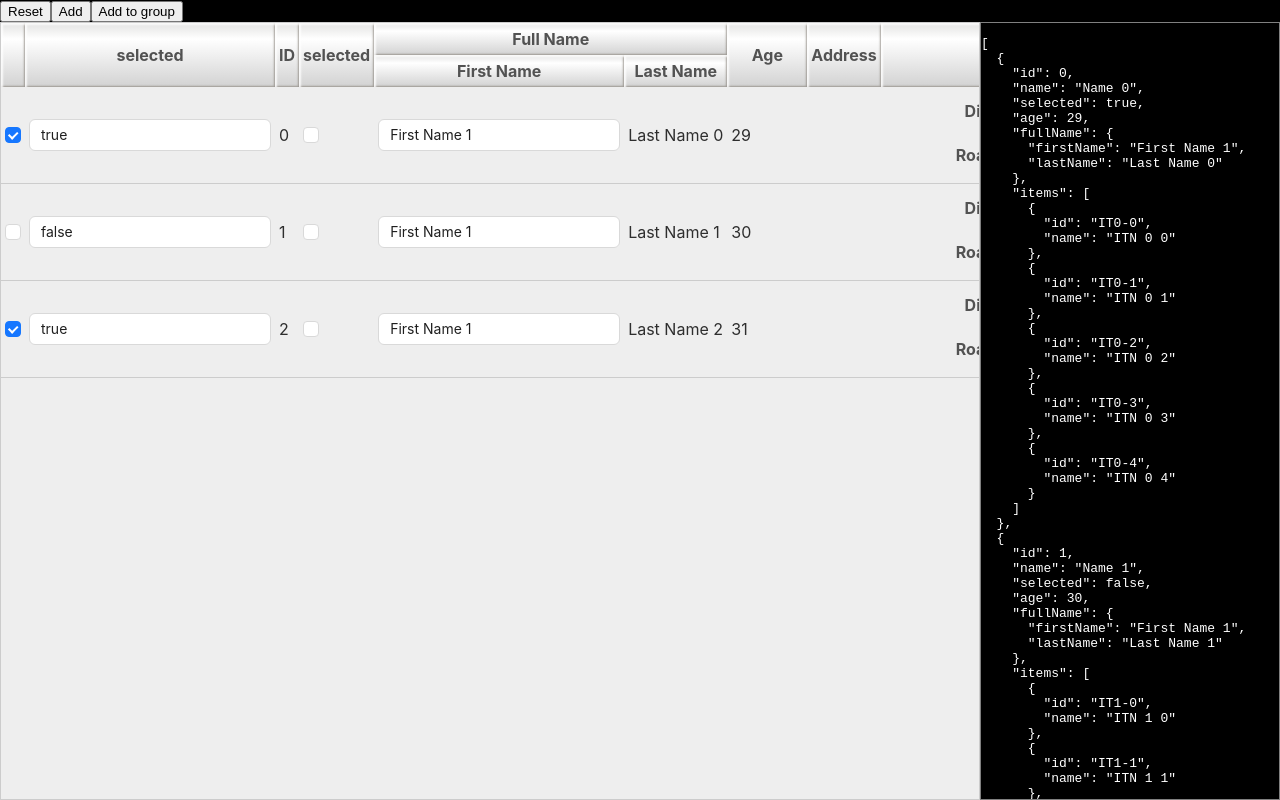
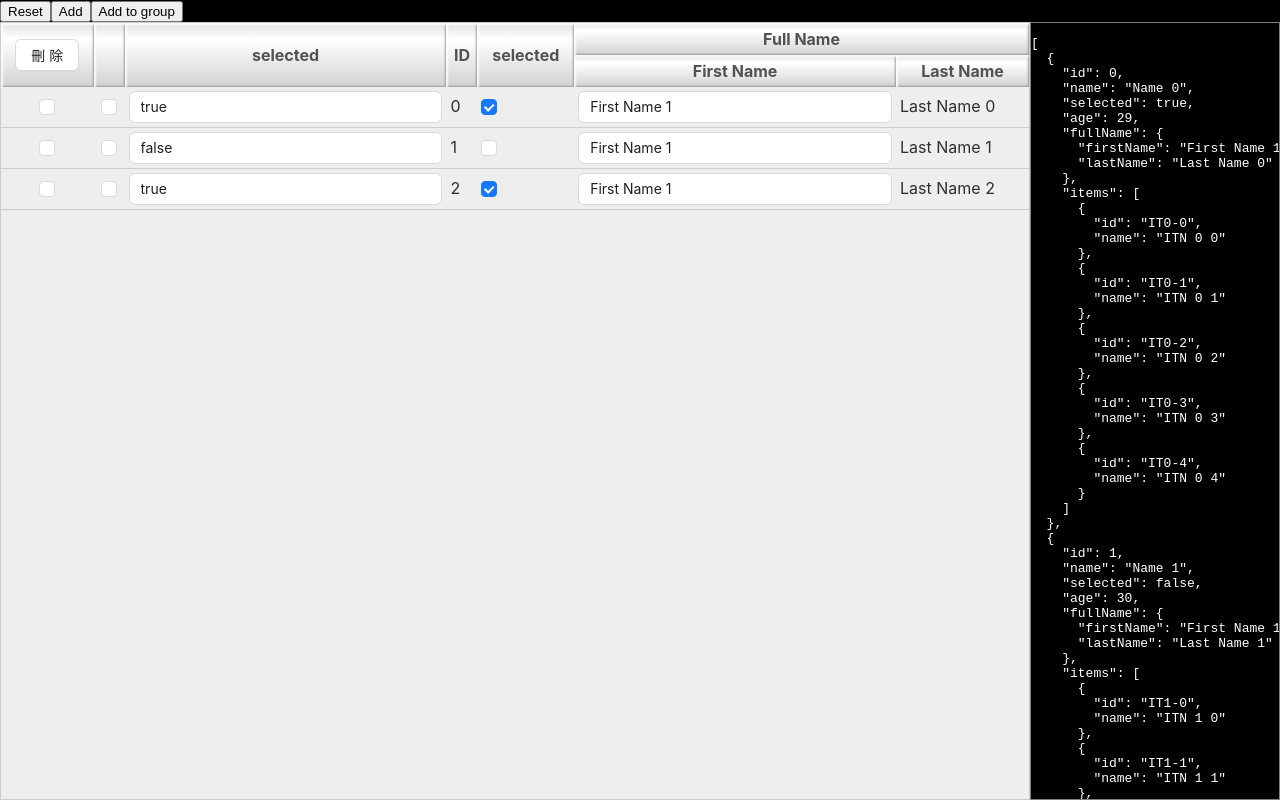
Before and after one commit to jorenlai/jrsymphony, a React (Create React App) app: page /table in a window 1280 px wide. Built offline with nearby package versions, Linux system fonts and the light colour scheme.

Commit message:
deletable

```diff
--- a/src/AppTable.js
+++ b/src/AppTable.js
@@ -4,7 +4,6 @@ import Test from './test';
 import Test1 from './jrs/test1';
 import JRSubmit from './jrs/JRSubmit';
 import JRSelect from './jrs/JRSelect';
-// import JRTable from './jrs/JRTableOld';
 import { useRef, useState } from 'react';
 import { genData, po } from './jrs/JRUtils';
 import styled from 'styled-components';
@@ -78,6 +77,7 @@ function AppTable() {
 			>Add to group</button>
 		</div>
 		<Table
+			cover={'aaaaaaaaaaaaaaaa'}
 			XXonRowClick={({record})=>{
 				alert(JSON.stringify(record))
 			}}
@@ -91,6 +91,8 @@ function AppTable() {
 				url:'api/list.json'
 				// url:'api/groupList.json'
 				,autoRun:true
+				// ,successMessage:'yyyyyyyyyyy'
+				// ,failedMessage:'ffffffffffffff'
 			}}
 			initValue={[
 					{name:'Joren'}
@@ -103,70 +105,96 @@ function AppTable() {
 			}}
 			XgroupHeader={[
 				{
-					label:'Group Header',colSpan:7
+					label:'Group Header',colSpan:8
+					,align:'center'
+					// ,style(){
+					// 	return {
+					// 		border:'1px solid red'
+					// 	}
+					// }
+					,style:{
+						border:'1px solid blue'
+					}
 					,render({groupData,groupIndex}){
 						const totalAge=groupData?.reduce((acc,record)=>{
 							return acc+=record.age ?? 0
 						},0)
-						return `Total age: ${totalAge}`
+						return `Total age: ${groupIndex}`
 					}
 				}
 			]}
-			xgroupFooter={[
-				[
-					{label:'Name',colSpan:2
-						,render({groupData}){
-							return `My name is ${groupData?.[0]?.fullName?.firstName} ${groupData?.[0]?.fullName?.lastName}  `
-						}
+			// groupFooter={[
+			// 	[
+			// 		{label:'Name',colSpan:2
+			// 			,render({groupData}){
+			// 				return `My name is ${groupData?.[0]?.fullName?.firstName} ${groupData?.[0]?.fullName?.lastName}  `
+			// 			}
+			// 		}
+			// 		,{}
+			// 		,{label:'Address',colSpan:4}
+			// 	]
+			// 	,[
+			// 		{label:'Group Footer 3',colSpan:7
+			// 			,render({groupData,groupIndex}){
+			// 				return ` All ${groupIndex} record`
+			// 			}
+			// 		}
+			// 	]
+			// ]}
+
+			// footColumns={[
+			// 	[
+			// 		{label:'Name A',xcolSpan:2
+			// 			,style(){
+			// 				return {
+			// 					border:'10px solid green'
+			// 					,color:'red'
+			// 				}
+			// 			}
+			// 			// ,type:Input
+			// 			,render(a,b,c){
+			// 				po('a,b,c',a,b,c)
+			// 				po('this',this.getDataSource())
+			// 				return 'render AA'
+			// 			}
+			// 		}
+			// 		,{label:'Address',xcolSpan:4
+			// 			,type:Input
+
+			// 		}
+			// 		,{label:'Label',colSpan:2}
+			// 		,{label:'Address',rowSpan:4}
+			// 		,{label:'Address',rowSpan:4}
+			// 	]
+			// 	,[
+			// 		{label:'Name',xcolSpan:2
+			// 			// ,render({groupData}){
+			// 			// 	return `My name is ${groupData?.[0]?.fullName?.firstName} ${groupData?.[0]?.fullName?.lastName}  `
+			// 			// }
+			// 		}
+			// 		,{label:'2',colSpan:2}
+			// 		,{label:'21'}
+			// 	]
+
+			// ]}
+			delete={{
+				url:'aaa'
+
+			}}
+			deletable={{
+				name:'deletableDD'
+				,sendValue:'id'
+				,sendName:'itemsId'
+				,successMessage:'delete success'
+				,failedMessage:'delete failed'
+				,response(){
+					return {
+						status:200
 					}
-					,{}
-					,{label:'Address',colSpan:4}
-				]
-				,[
-					{label:'Group Footer 3',colSpan:7
-						,render({groupData}){
-							return ` All ${groupData.length} record`
-						}
-					}
-				]
-			]}
-
-			xfootColumns={[
-				[
-					{label:'Name',xcolSpan:2
-						,style(){
-							return {
-								border:'10px solid green'
-								,color:'red'
-							}
-						}
-						// ,type:Input
-						,render(){
-							return 'render'
-						}
-					}
-					,{label:'Address',xcolSpan:4
-						,type:Input
-
-					}
-					,{label:'Label',colSpan:2}
-					,{label:'Address',rowSpan:4}
-					,{label:'Address',rowSpan:4}
-				]
-				,[
-					{label:'Name',xcolSpan:2
-						// ,render({groupData}){
-						// 	return `My name is ${groupData?.[0]?.fullName?.firstName} ${groupData?.[0]?.fullName?.lastName}  `
-						// }
-					}
-					,{label:'2',colSpan:2}
-					,{label:'21'}
-				]
-
-			]}
-
+				}
+			}}
 			checkable={{
-				name:'selected'
+				name:'checkedCC'
 			}}
 			columns={[
 				{name:'selected',label:'selected'
@@ -177,16 +205,9 @@ function AppTable() {
 					,onChange(e,{value,onChange,me}){
 						onChange(e.target.checked)
 					}
-					,XtypeStyle({record}){
-						po(record)
+					,funcProps({value}){
 						return {
-							border:`1px solid ${record.name==null||record.name.trim()==''?'red':''}`
-							,width:'100%'
-						}
-					}
-					,Xstyle(){
-						return {
-							border:'1px solid red'
+							checked:value
 						}
 					}
 				}
@@ -197,16 +218,16 @@ function AppTable() {
 						,{name:'lastName',label:'Last Name',XgroupFootertype:JRInput}
 					]
 				}
-				,{name:'age',label:'Age',Xtype:InputNumber,width:'80px'}
-				,{name:'address',label:'Address'}
-				,{name:'theMap',label:'Form'
-					,width:'280px'
-					,type:JRFields
-					,columns:[
-						{name:'dist',label:'Dist',type:Input}
-						,{name:'road',label:'Road',type:Input}
-					]
-				}
+				// ,{name:'age',label:'Age',Xtype:InputNumber,width:'80px'}
+				// ,{name:'address',label:'Address'}
+				// ,{name:'theMap',label:'Form'
+				// 	,width:'280px'
+				// 	,type:JRFields
+				// 	,columns:[
+				// 		{name:'dist',label:'Dist',type:Input}
+				// 		,{name:'road',label:'Road',type:Input}
+				// 	]
+				// }
 			]}
 
 			// start={function({setStyle}){
@@ -216,36 +237,36 @@ function AppTable() {
 			// 	return <div>start</div>
 			// }}
 			right={function({setStyle}){
-				po('left this ',this)
 				setStyle({
-					flexBasis:'300px'
+					flexBasis:'250px'
 					,border:'1px solid gray'
 					,overflow: 'overlay'
 				})
 				return <pre>{JSON.stringify(this.getValue(),null,2)}</pre>
 			}}
-			Xheader={function({setStyle}){
-				setStyle({
-					border:'1px solid blue'
-					,flexBasis:'200px'
-					,overflow: 'overlay'
-				})
-				const me=this
-				return <div>
-					<button
-						onClick={()=>{
-							me.add({name:'Added name'},1,0)
-						}}
-					>Button</button>
-					<pre>{JSON.stringify(this.getValue(),null,4)}</pre>
-				</div>
-			}}
-			Xfooter={function({setStyle}){
-				setStyle({
-					border:'1px solid yellow'
-				})
-				return <div>AVC</div>
-			}}
+			// header={function({setStyle,...props}){
+			// 	po('propspropspropsprops',props)
+			// 	setStyle({
+			// 		border:'1px solid blue'
+			// 		// ,flexBasis:'200px'
+			// 		// ,overflow: 'overlay'
+			// 	})
+			// 	const me=this
+			// 	return <div>
+			// 		<button
+			// 			onClick={()=>{
+			// 				po('',this.getChecked())
+			// 				// me.add({name:'Added name'},1,0)
+			// 			}}
+			// 		>Button</button>
+			// 	</div>
+			// }}
+			// Xfooter={function({setStyle}){
+			// 	setStyle({
+			// 		border:'1px solid yellow'
+			// 	})
+			// 	return <div>AVC</div>
+			// }}
 			// right={function({setStyle}){
 			// 	setStyle({
 			// 		flexBasis:'200px'
--- a/src/jrs/JRFrame/JRFrame.jsx
+++ b/src/jrs/JRFrame/JRFrame.jsx
@@ -16,7 +16,7 @@ const FreeType=({tag:Tag,config,me,className})=>{
 
 export default class JRFrame extends JRSubmit {
 
-    render(){
+    renderer(){
         return <StyledJRFrame style={this.props.style} className={`${this.props.className} jr-frame`} >
             <FreeType tag='div' config={this.props.start} me={this} className={'start'}/>
             <main>
--- a/src/jrs/JRSubmit.jsx
+++ b/src/jrs/JRSubmit.jsx
@@ -3,6 +3,7 @@ import axios from 'axios'
 import { colonValueString, flexType, po } from './JRUtils'
 import { displaySpinner } from '../jrx/LoadingBar'
 import msg from '../jrx/IMessage'
+import styled from 'styled-components'
 
 
 const axiosSubmit = axios.create({
@@ -11,6 +12,13 @@ const axiosSubmit = axios.create({
     ,maxBodyLength: 104857600 //100mb 104857600
     ,maxContentLength: 104857600 //100mb
 })
+
+const StyledCover=styled.div`
+    border:2px solid red;
+`
+const Cover=({children})=>{
+    return <StyledCover>{children}</StyledCover>
+}
 
 export default class JRSubmit extends React.Component {
     #methods = ['get', 'post', 'put','patch','delete','download']
@@ -51,7 +59,6 @@ export default class JRSubmit extends React.Component {
             {
                 method:'post'
                 ,updateValue:false
-                // ,updateRawValue:true
             }
             ,this.props['post']
             ,config
@@ -71,6 +78,18 @@ export default class JRSubmit extends React.Component {
         this.submit(config)
     }
 
+    delete(config = {}) {
+        config = Object.assign(
+            {
+                method:'delete'
+                ,updateValue:false
+            }
+            ,this.props['delete']
+            ,config
+        )
+        this.submit(config)
+    }
+
     get from(){
         return this.props.value===undefined?'state':'props'
     }
@@ -82,7 +101,7 @@ export default class JRSubmit extends React.Component {
         this.setState({isDirty})
     }
     get rawValue(){
-        return this.state?.rawValue//{info:{1:1}}//
+        return this.state?.rawValue
     }
     setRawValue(rawValue){
         this.setState({rawValue:JSON.parse(JSON.stringify(rawValue??''))})
@@ -91,7 +110,6 @@ export default class JRSubmit extends React.Component {
         this.setValue(this.rawValue,true)
     }
     setValue(value,reset=false){
-        po('-----submit isetValue',value,this.props.me)
         if(this.props.onChange){
             this.props.onChange(value)
         }else{
@@ -161,6 +179,9 @@ export default class JRSubmit extends React.Component {
         if(method=='get'){
             if(sendValue==null || sendValue)params1.params=payload
             params1.headers=headers
+        }else if(method=='delete'){
+            if(sendValue==null || sendValue)params1.data=payload
+            params1.headers=headers
         }else{
             if(sendValue==null || sendValue){
                 params1=payload
@@ -178,8 +199,14 @@ export default class JRSubmit extends React.Component {
         }
     }
 
+    reload(){
+        po('reload 還沒有做 ')
+    }
+
     submit(config){
+        const me=this
         displaySpinner({mask:config.mask})
+        this.setState({loading:true})
         let _payload
         ;(()=>{
             if (Array.isArray(config.url)) {
@@ -207,13 +234,11 @@ export default class JRSubmit extends React.Component {
             .catch((res)=>{
                 this.handleResponse(res,_payload,config)
             })
-            // .finally(function (a,b,c) {
-            //     console.log('finally',a,b,c);
-            //     displaySpinner({mask:false})
-            // })
+            .finally(function (a,b,c) {
+                me.setState({loading:false})
+                displaySpinner({mask:false})
+            })
     }
-
-
 
     handleResponse=(response,payload,config)=>{
         if(Array.isArray(response)){
@@ -243,10 +268,15 @@ export default class JRSubmit extends React.Component {
             }
         }
         config.callback?.bind(this)(isSuccess,response,payload)
-        displaySpinner({mask:false})
+    }
+
+    renderer(){
+        return
     }
 
     render() {
-        return
+        return this.props.cover!=null && this.state?.lodaing
+            ?<Cover>{flexType(this.props.cover,this,null,null)}</Cover>
+            :this.renderer()
     }
 }
--- a/src/jrs/JRTable/JRTable.jsx
+++ b/src/jrs/JRTable/JRTable.jsx
@@ -1,14 +1,9 @@
-import styled from "styled-components";
-import { useMemo } from "react";
-import JRSubmit from "../JRSubmit";
 import { po } from "../JRUtils";
 import { TFoot, THead } from "./THead";
 import { TBodies } from "./TBodies";
 import { StyledJRTable } from "./StyledJRTable";
-import JRFields from "../JRFields/JRFields";
-import JRThreeType from "../JRThreeType";
 import JRFrame from "../JRFrame/JRFrame";
-import { Checkbox, Input, InputNumber, Radio } from "antd";
+import { Button, Checkbox } from "antd";
 
 const getMapObject=(map,names)=>{
     const name=names.shift(names)
@@ -36,16 +31,21 @@ export default class JRTable extends JRFrame {
     }
 
     //------------------------------------------------------------------------------------
+    getChecked(){
+        return [1,2,3,4]
+    }
     checkableColumn(props){
-        return {
-            render({value,onChange,...props}){
+        return {//方法1
+            render({value,onChange}){
                 return <Checkbox checked={value} onChange={(e)=>{onChange(e.target.checked)}}/>
             }
+            ,align:'center'
+            ,name:'checked'
             ,...props
         }
-        // return {
+        // return {//方法2
         //     type:Checkbox
-        //     ,funcConfig({value}){
+        //     ,funcProps({value}){
         //         po('fffffffffffff',value)
         //         return {
         //             align:'center'
@@ -59,9 +59,39 @@ export default class JRTable extends JRFrame {
         //     ,...props
         // }
     }
+    deletableColumn({name='deletable',sendValue,sendName,valueName,...props}){
+        return {
+            render({value,onChange}){
+                return <Checkbox checked={value} onChange={(e)=>{onChange(e.target.checked)}}/>
+            }
+            ,align:'center'
+            ,name
+            ,label(){
+                return <Button
+                    onClick={()=>{
+                        const value=this.props.delete.value
+                            ?? this.getDataSource()?.filter(record=>record[name]).map(record=>sendValue?record[sendValue]:record)
+                        const callback=this.props.delete.callback
+                            ?? function(a,b,c){
+                                this.reload()
+                            }
+                        this.delete({
+                            value:sendName?{[sendName]:value}:value
+                            ,callback
+                            ,...props
+                        })
+                    }}
+                >刪除</Button>
+            }
+            ,...props
+        }
+    }
     setColumns([..._columns]){
         if(this.props.checkable)
             _columns.unshift(this.checkableColumn(this.props.checkable))
+        if(this.props.deletable){
+            _columns.unshift(this.deletableColumn(this.props.deletable))
+        }
         const columns=[]
         const leafColumns=[]
         const initColumns=this.initColumns(_columns,0,columns,leafColumns,[])
@@ -69,8 +99,6 @@ export default class JRTable extends JRFrame {
     }
 
     initColumn(column,level,result,leafColumns,names){
-        // const {columns,...column}=_column
-
         const isBranch=column.type===undefined&&column?.columns&&column?.columns.length
         const _names=column.name
             ?[...names,column.name]
@@ -88,7 +116,6 @@ export default class JRTable extends JRFrame {
                 ,isLeaf:true
             })
             leafColumns.push(column)
-            // column.isLeaf=true
             column.names=_names
 
             if(_names?.length>1){
@@ -144,19 +171,13 @@ export default class JRTable extends JRFrame {
         //group 還沒有考慮到
 
         if(this.getDataSource()){
-            po('------有資料時')
-            po('index',index)
             if(group===undefined){
-                po('is not group')
                 this.getDataSource().splice(index,0,record)//.push(record)
             }else{
-                po('is group',group)
-                po('value',this.getDataSource()[group])
                 this.getDataSource()[group].splice(index,0,record)//.push(record)
             }
             this.setValue(this.getValue())
         }else{
-            po('------沒有資料時')
             //未完成. 沒有資料的時候, 要考慮有或沒有dataSourceName的不同處理
             this.setValue({[this.props.dataSourceName]:[record]})
         }
@@ -171,7 +192,6 @@ export default class JRTable extends JRFrame {
 
         return<StyledJRTable
             className={`${this.props.className??''} jr-table ${this.props.onRowClick?'row-highlightable':''}`}
-            //style={this.props.style} this.props.style 只能放在frame
         >
             <table className={'jr-table-table'}>
                 <TBodies
@@ -181,10 +201,17 @@ export default class JRTable extends JRFrame {
                     groupFooter={this.props.groupFooter}
 
                     dataSource={this.getDataSource()}
-                    isGroup={true}
                     onRowClick={this.props.onRowClick}
                 />
-                <TFoot columns={this.props.footColumns} deep={this.props.footColumns?.length} />
+                {/* <tbody className={'empty-tbody'}style={{height:'100%'}}>
+                    <tr><td colSpan={this.state?.leafColumns?.length}></td></tr>
+                </tbody>
+                <div className={'empty-div'}>AAAAAAAAAAAAA</div> */}
+                <TFoot
+                    columns={this.props.footColumns}
+                    deep={this.props.footColumns?.length}
+                    table={this}
+                />
                 <THead
                     columns={this.state.columns}
                     leafColumns={this.state.leafColumns}
--- a/src/jrs/JRTable/StyledJRTable.jsx
+++ b/src/jrs/JRTable/StyledJRTable.jsx
@@ -40,6 +40,7 @@ export const StyledJRTable=styled.div`
     }
 
     table{
+        Xheight: 100%;
         min-width:100%;
         width: max-content;
         border-spacing: 0;
@@ -60,7 +61,7 @@ export const StyledJRTable=styled.div`
 
         tfoot{
             position: sticky;
-            bottom: 0;
+            bottom: -1px;
 
             Xtr:nth-child(1){
                 th{
@@ -112,5 +113,10 @@ export const StyledJRTable=styled.div`
                 }
             }
         }
+        tbody.empty-tbody{
+            td{
+                border:10px solid red;
+            }
+        }
     }
 `
--- a/src/jrs/JRTable/TBodies.jsx
+++ b/src/jrs/JRTable/TBodies.jsx
@@ -20,7 +20,8 @@ const Separator=({length,children})=>{
 
 
 const Ths=({table,groupData,groupIndex,deep,rowColumn,rowIndex})=>{
-    return rowColumn?.map(({type,render,...column},colIndex)=>{
+    return rowColumn?.map(({style:_style,align,type,render,...column},colIndex)=>{
+        const style=flexType(_style,table,{},{})
         let content
         if(type){
             content='type'
@@ -30,8 +31,10 @@ const Ths=({table,groupData,groupIndex,deep,rowColumn,rowIndex})=>{
         }else{
             content=column.label
         }
+        // style.textAlign=align
+        return <th key={colIndex}
 
-        return <th key={colIndex}
+            style={{textAlign:align,...style}}
             colSpan={column.colSpan}
             rowSpan={column.isLeaf&&(deep>rowIndex)?deep-rowIndex+1:null}
         >
@@ -92,7 +95,7 @@ const GroupFooter=(props)=>{
 ////////////////////////////////////////////////////////////////////////////
 const Td=({column:_column,record,tbodyIndex,trIndex,tdIndex,table})=>{
     let content
-    const {style:_style,align,type,typeStyle:_typeStyle,render,setValue,getValue,onChange:_onChange,funcConfig,...column}=_column
+    const {style:_style,align,vAlign='baseline',type,typeStyle:_typeStyle,render,setValue,getValue,onChange:_onChange,funcProps,...column}=_column
     const onChange=(inputValue)=>{
         const targetValue=inputValue?.target?.value ?? inputValue
         setValue(record,targetValue)
@@ -115,7 +118,7 @@ const Td=({column:_column,record,tbodyIndex,trIndex,tdIndex,table})=>{
             ,style:typeStyle
             ,render
             ,...column
-            ,...funcConfig?.bind(this)({value})
+            ,...funcProps?.bind(this)({value})
 
         })
     }else if(render){
@@ -126,6 +129,7 @@ const Td=({column:_column,record,tbodyIndex,trIndex,tdIndex,table})=>{
     return <td
         style={{
             textAlign:align
+            ,verticalAlign:vAlign
             ,...style
         }}
         key={tdIndex}
@@ -186,7 +190,7 @@ const TBody=({groupData,dataSource,groupHeader,leafColumns,groupFooter,table,tbo
             />}
 
         </tbody>
-        {(dataSource.length > (tbodyIndex+1)) && <Separator length={leafColumns.length} key={`sp-${tbodyIndex}`}></Separator>}
+        {/* {(dataSource.length > (tbodyIndex+1)) && <Separator length={leafColumns.length} key={`sp-${tbodyIndex}`}></Separator>} */}
     </>
 }
 
@@ -210,7 +214,5 @@ export const TBodies=({groupHeader,leafColumns,groupFooter,dataSource:_dataSourc
                 leafColumns={leafColumns}
                 groupFooter={groupFooter}
             />
-
-
     })
 }
--- a/src/jrs/JRTable/THead.jsx
+++ b/src/jrs/JRTable/THead.jsx
@@ -15,29 +15,29 @@ const Colgroup=({leafColumns})=>{
     </colgroup>
 }
 
-const Ths=({deep,rowColumn,rowIndex})=>{
+const Ths=({deep,rowColumn,rowIndex,table})=>{
     return rowColumn?.map((column,colIndex)=>{
         return <th key={colIndex}
             colSpan={column.colSpan}
             rowSpan={column.isLeaf&&(deep>rowIndex)?deep-rowIndex+1:null}
         >
-            {column.label}
+            {flexType(column.label,table)}
         </th>
     })
 }
 
-export const HeadTrs=({columns:_columns,trClassName})=>{
+export const HeadTrs=({columns:_columns,trClassName,table})=>{
     const columns=Array.isArray(_columns?.[0])
         ?_columns
         :[_columns]
     return columns?.map((rowColumn,rowIndex)=>{
         return <tr className={trClassName} key={rowIndex}>
-            <Ths deep={columns.length-1} rowColumn={rowColumn} rowIndex={rowIndex}/>
+            <Ths deep={columns.length-1} rowColumn={rowColumn} rowIndex={rowIndex} table={table}/>
         </tr>
     })
 }
 
-export const THead=({columns,leafColumns})=>{
+export const THead=({columns,leafColumns,table})=>{
     const trs=columns?.map((rowColumn,rowIndex)=>{
         return <tr key={rowIndex}>
             <Ths deep={columns.length-1} rowColumn={rowColumn} rowIndex={rowIndex}/>
@@ -45,7 +45,7 @@ export const THead=({columns,leafColumns})=>{
     })
     return <>
         <thead>
-            <HeadTrs columns={columns}/>
+            <HeadTrs columns={columns} table={table}/>
         </thead>
         <Colgroup leafColumns={leafColumns}/>
     </>
@@ -81,10 +81,10 @@ const FootThs=({table,groupData,groupIndex,deep,columns,rowIndex})=>{
 }
 
 
-export const TFoot=({columns,leafColumns})=>{
+export const TFoot=({table,columns,leafColumns})=>{
     const trs=columns?.map((rowColumn,rowIndex)=>{
         return <tr key={rowIndex}>
-            <FootThs columns={rowColumn}/>
+            <FootThs columns={rowColumn} table={table}/>
             {/* <Ths deep={columns.length-1} rowColumn={rowColumn} rowIndex={rowIndex}/> */}
         </tr>
     })
--- a/src/jru/Table.jsx
+++ b/src/jru/Table.jsx
@@ -4,6 +4,11 @@ import JRSubmit from "../jrs/JRSubmit";
 
 
 export const Table=styled(JRTable)`
+    .jr-group-footer{
+        XXposition: sticky;
+        XXbottom: 32.7px;
+    }
+
     XXborder:10px solid red;
     table{
         tbody{
@@ -11,6 +16,7 @@ export const Table=styled(JRTable)`
                 td{
                     padding: 4px;
                 }
+            }
         }
     }
 `
```
